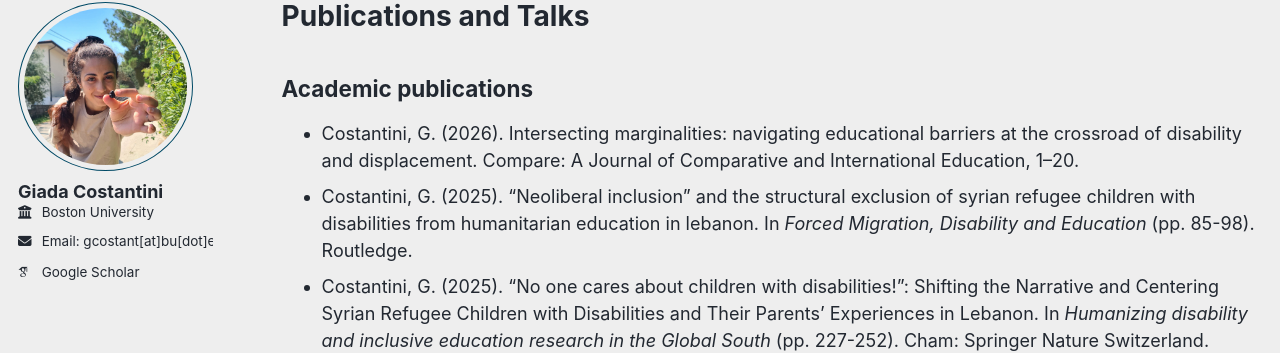
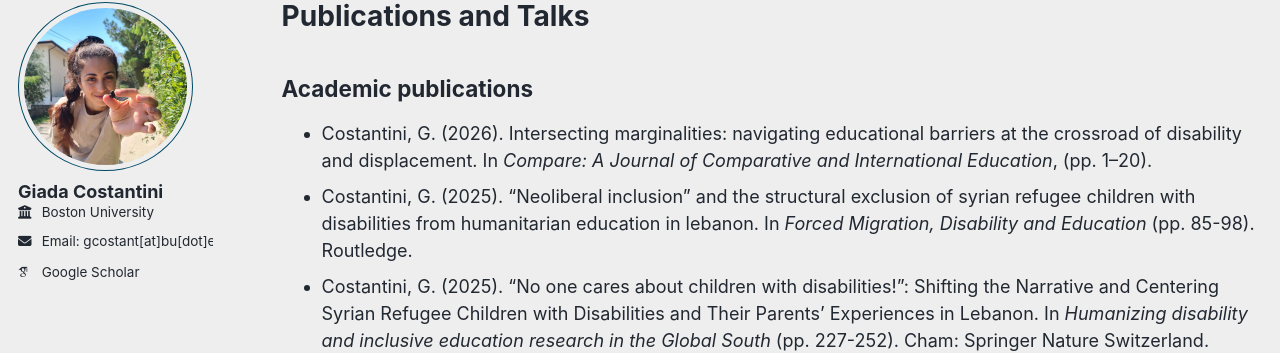
Before and after one commit to giada-costantini/giada-costantini.github.io, a Jekyll site: the page built from _pages/publications.md, in a window 1280 px wide and 900 px high. Shown: the part 99-452 px from the top of the window. Built offline with Jekyll 4.4.1, drawn with Linux system fonts in a browser that asks for light colours; some web fonts are replaced; a script bundle is joined from its source files by our own code; library files that are not in the unit come from our copies.

```diff
--- a/_pages/publications.md
+++ b/_pages/publications.md
@@ -7,7 +7,7 @@ author_profile: true
 
 ## Academic publications
 
-- Costantini, G. (2026). Intersecting marginalities: navigating educational barriers at the crossroad of disability and displacement. Compare: A Journal of Comparative and International Education, 1–20.
+- Costantini, G. (2026). Intersecting marginalities: navigating educational barriers at the crossroad of disability and displacement. In *Compare: A Journal of Comparative and International Education*, (pp. 1–20).
 - Costantini, G. (2025). "Neoliberal inclusion" and the structural exclusion of syrian refugee children with disabilities from humanitarian education in lebanon. In *Forced Migration, Disability and Education* (pp. 85-98). Routledge.
 - Costantini, G. (2025). “No one cares about children with disabilities!”: Shifting the Narrative and Centering Syrian Refugee Children with Disabilities and Their Parents’ Experiences in Lebanon. In *Humanizing disability and inclusive education research in the Global South* (pp. 227-252). Cham: Springer Nature Switzerland.
 - Costantini, G., & El-Serafy, Y. (2025). Exacerbating exclusion? How the logic of refugee education perpetuates the exclusion of refugees with disabilities in Lebanon. In *International Review of Education*, 71(2), 301-319.
```
